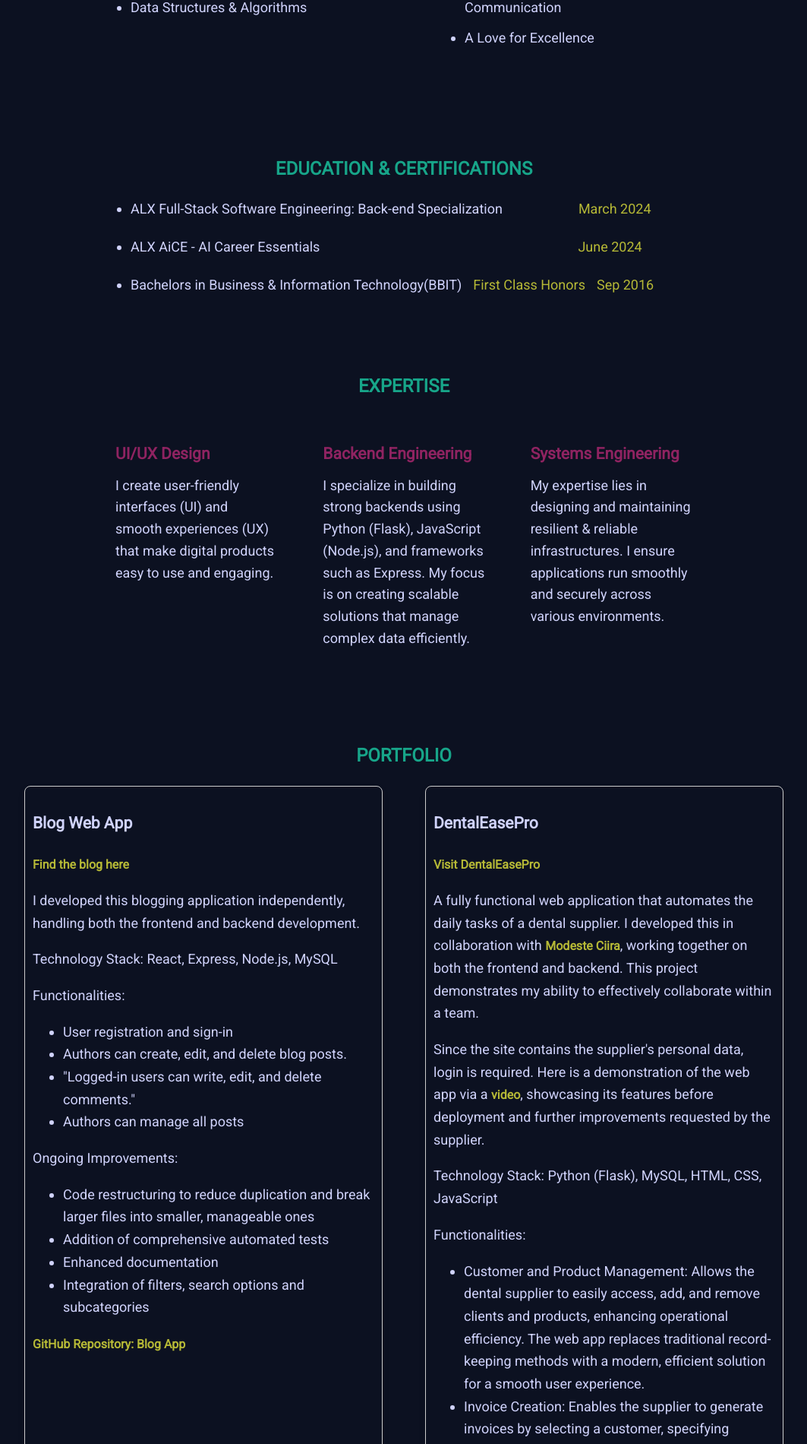
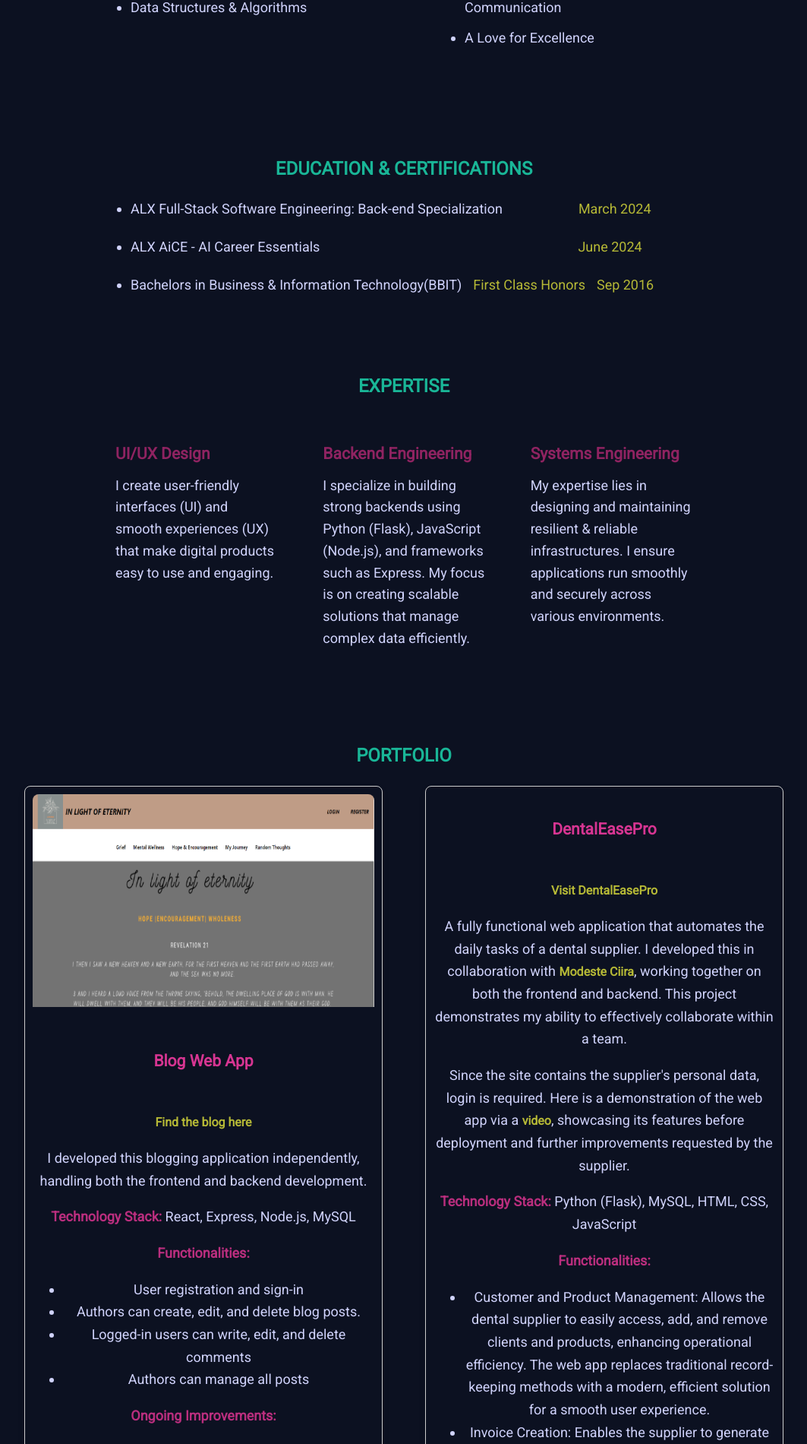
Before and after one commit to MercyNJ/tech-portfolio, a Flask app: page / in a window 1280 px wide. Shown: the part 1440-3340 px from the top of the page at 76% size, without its empty margins (108-1171 px from the left). Run offline with Flask 3, Linux system fonts and the light colour scheme.

Commit message:
stled the projects section

```diff
--- a/static/style.css
+++ b/static/style.css
@@ -29,6 +29,7 @@
 
 h2 {
     color: #17a589;
+    filter: brightness(110%);
     font-size: 24px;
     margin-bottom: 10px;
     text-transform: uppercase;
@@ -44,6 +45,7 @@
 .logo img {
     border-radius: 8px;
     max-height: 50px;
+    filter: brightness(110%);
 }
 
 nav {
@@ -69,12 +71,15 @@
 
 nav ul li a {
     color: #17a589;
+    filter: brightness(120%);
+    font-size: 18px;
 }
 
 .introheading {
 	font-size: 40px;
 	color: #8f2361;
 	font-weight: bold;
+	filter: brightness(125%);
 }
 
 .introparagraph {
@@ -218,10 +223,33 @@
 
 #portfolio .project {
     width: 45%;
-    text-align: left;
+    text-align: center;
     margin-bottom: 20px;
     padding: 10px;
     border: 1px solid #ccc;
     border-radius: 8px;
     box-shadow: 0 4px 8px rgba(0, 0, 0, 0.1);
 }
+.project-image {
+    max-width: 100%;
+    height: 280px;
+    display: block;
+    border-radius: 8px 8px 0 0;
+    margin: 0;
+    padding: 0;
+    margin-bottom: 25px;
+}
+.project h3 {
+    color: #8f2361;
+    font-weight: bold;
+    filter: brightness(150%);
+    /*border: 1px solid #d0d3fc;*/
+    padding: 8px;
+    display: inline-block;
+    border-radius: 5px;
+}
+.project .highlight {
+    color: #8f2361;
+    font-weight: bold;
+    filter: brightness(130%);
+}
--- a/templates/index.html
+++ b/templates/index.html
@@ -117,18 +117,19 @@
             <h2>Portfolio</h2>
             <div class="work">
                 <div class="project">
+		     <img class="project-image" src="{{ url_for('static', filename='images/inlightofeternity.png') }}" alt="Inlightofeternity">
                     <h3>Blog Web App</h3>
                     <p><a href="http://inlightofeternity.co.ke">Find the blog here</a></p>
                     <p>I developed this blogging application independently, handling both the frontend and backend development.</p>
-                    <p>Technology Stack: React, Express, Node.js, MySQL</p>
-                    <p>Functionalities:</p>
+		    <p><span class="highlight">Technology Stack:</span> React, Express, Node.js, MySQL</p>
+		    <p><span class="highlight">Functionalities:</span></p>
                     <ul>
                         <li>User registration and sign-in</li>
                         <li>Authors can create, edit, and delete blog posts.</li>
-                        <li>"Logged-in users can write, edit, and delete comments."</li>
+                        <li>Logged-in users can write, edit, and delete comments</li>
                         <li>Authors can manage all posts</li>
                     </ul>
-		    <p>Ongoing Improvements:</p>
+		    <p><span class="highlight">Ongoing Improvements:</span></p>
 		    <ul>
                         <li>Code restructuring to reduce duplication and break larger files into smaller, manageable ones</li>
                         <li>Addition of comprehensive automated tests</li>
@@ -142,8 +143,8 @@
                     <p><a href="http://dentmartenterprises.co.ke">Visit DentalEasePro</a></p>
                     <p>A fully functional web application that automates the daily tasks of a dental supplier. I developed this in collaboration with <a href="https://www.linkedin.com/in/modeste-ciira-336025260/">Modeste Ciira</a>, working together on both the frontend and backend. This project demonstrates my ability to effectively collaborate within a team.</p>
                     <p>Since the site contains the supplier's personal data, login is required. Here is a demonstration of the web app via a <a href="https://youtu.be/JDb0ux17aUs">video</a>, showcasing its features before deployment and further improvements requested by the supplier.</p>
-                    <p>Technology Stack: Python (Flask), MySQL, HTML, CSS, JavaScript</p>
-                    <p>Functionalities:</p>
+		    <p><span class="highlight">Technology Stack:</span> Python (Flask), MySQL, HTML, CSS, JavaScript</p>
+		    <p><span class="highlight">Functionalities:</span></p>
                         <ul>
                             <li>Customer and Product Management: Allows the dental supplier to easily access, add, and remove clients and products, enhancing operational efficiency. The web app replaces traditional record-keeping methods with a modern, efficient solution for a smooth user experience.</li>
                             <li>Invoice Creation: Enables the supplier to generate invoices by selecting a customer, specifying products and quantities, setting a due date, and recording payments. A warning is triggered if the selected quantity exceeds available stock, ensuring accuracy in both invoicing and inventory management.</li>
```
Also changed, not shown: static/images/inlightofeternity.png (added).
